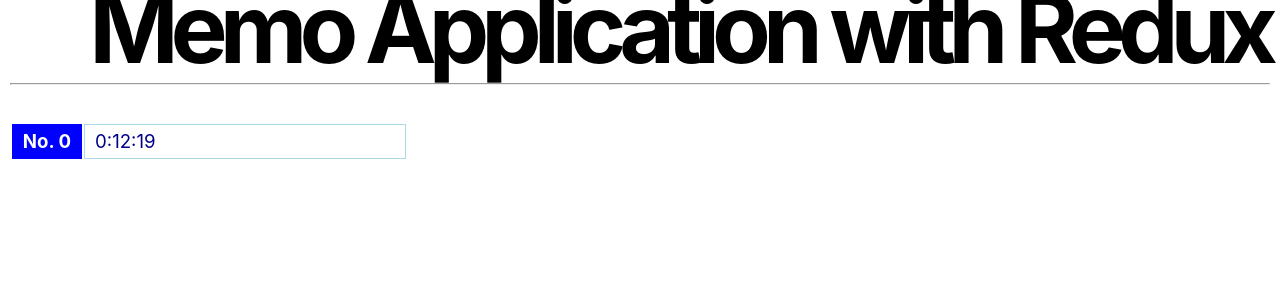
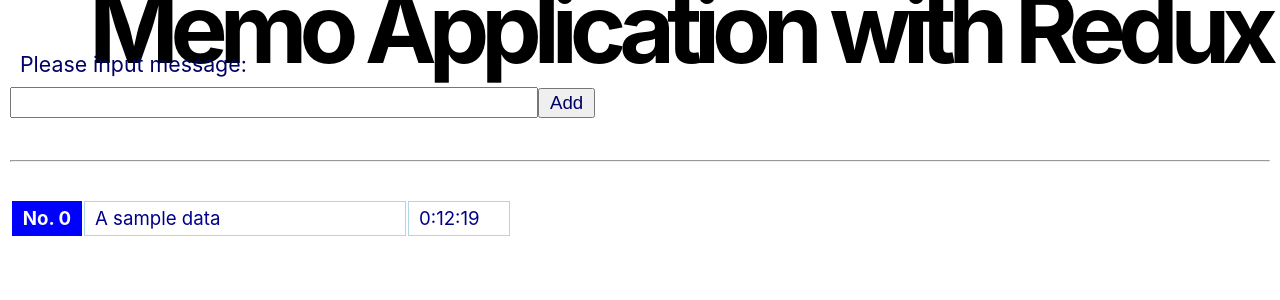
Before and after one commit to murasamejo/reactjs-nextjs-cho-nyumon, a React (Create React App) app: page / in a window 1280 px wide. Shown: the top 300 px of the page. Built offline with nearby package versions, Linux system fonts and the light colour scheme.

Commit message:
feat: 🎸 AddForm コンポーネントを作成した

```diff
--- a/src/App.js
+++ b/src/App.js
@@ -2,7 +2,7 @@
 import { connect } from 'react-redux'
 import './App.css'
 import Memo from './memo/Memo'
-// import AddForm from './memo/AddForm'
+import AddForm from './memo/AddForm'
 // import FindForm from './memo/FindForm'
 // import DelForm from './memo/DelForm'
 
@@ -14,7 +14,7 @@
   return (
     <div>
       <h1>Memo Application with Redux</h1>
-      {/* <AddForm /> */}
+      <AddForm />
 
       <hr />
 
--- a/src/memo/AddForm.js
+++ b/src/memo/AddForm.js
@@ -0,0 +1,53 @@
+import React from 'react'
+import { useState } from 'react'
+import { connect } from 'react-redux'
+import { addMemo } from './Store'
+
+const AddForm = props => {
+  const [message, setMessage] = useState('')
+
+  const input = {
+    fontSize: '16pt',
+    color: '#006',
+    padding: '1px',
+    margin: '5px 0px'
+  }
+  const btn = {
+    fontSize: '14pt',
+    color: '#006',
+    padding: '2px 10px'
+  }
+  const messageStyle = {
+    fontSize: '16pt',
+    color: '#006',
+    margin: '5px 10px'
+  }
+
+  const doChange = e => {
+    setMessage(e.target.value)
+  }
+
+  const doAction = e => {
+    e.preventDefault()
+
+    const action = addMemo(message)
+    props.dispatch(action)
+
+    setMessage('')
+  }
+
+  return (
+    <div>
+      <p style={messageStyle}>
+        {props.message}
+      </p>
+
+      <form onSubmit={doAction}>
+        <input type="text" size="40" onChange={doChange} style={input} value={message} required />
+        <input type="submit" style={btn} value="Add" />
+      </form>
+    </div>
+  )
+}
+
+export default connect((state) => state)(AddForm)
--- a/src/memo/Item.js
+++ b/src/memo/Item.js
@@ -32,7 +32,8 @@
   return (
     <tr>
       <th style={th}>No. {props.index}</th>
-      <td style={td}>{f}</td>
+      <td style={td}>{props.value.message}</td>
+      <td style={date}>{f}</td>
     </tr>
   )
 }
```
